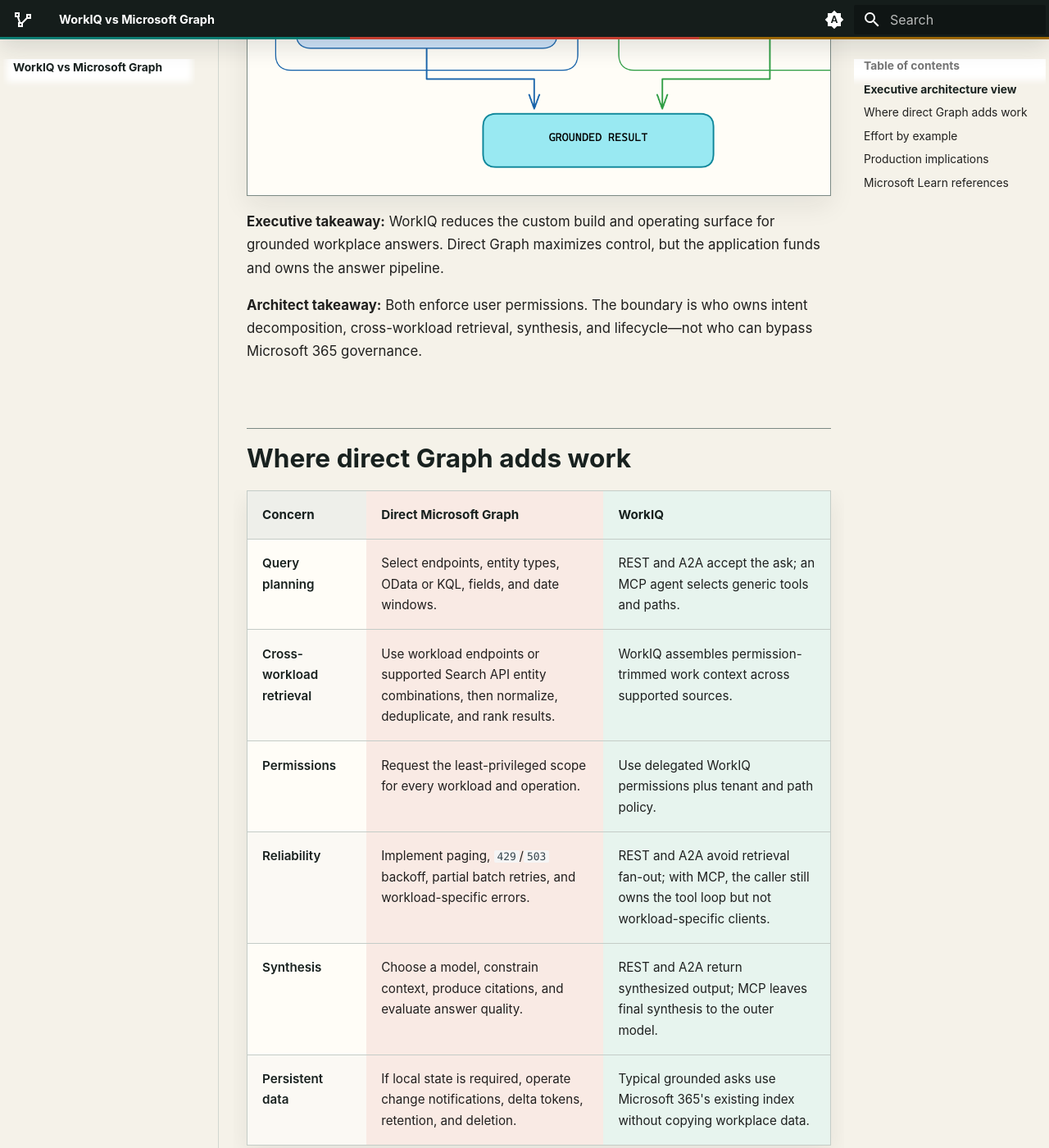
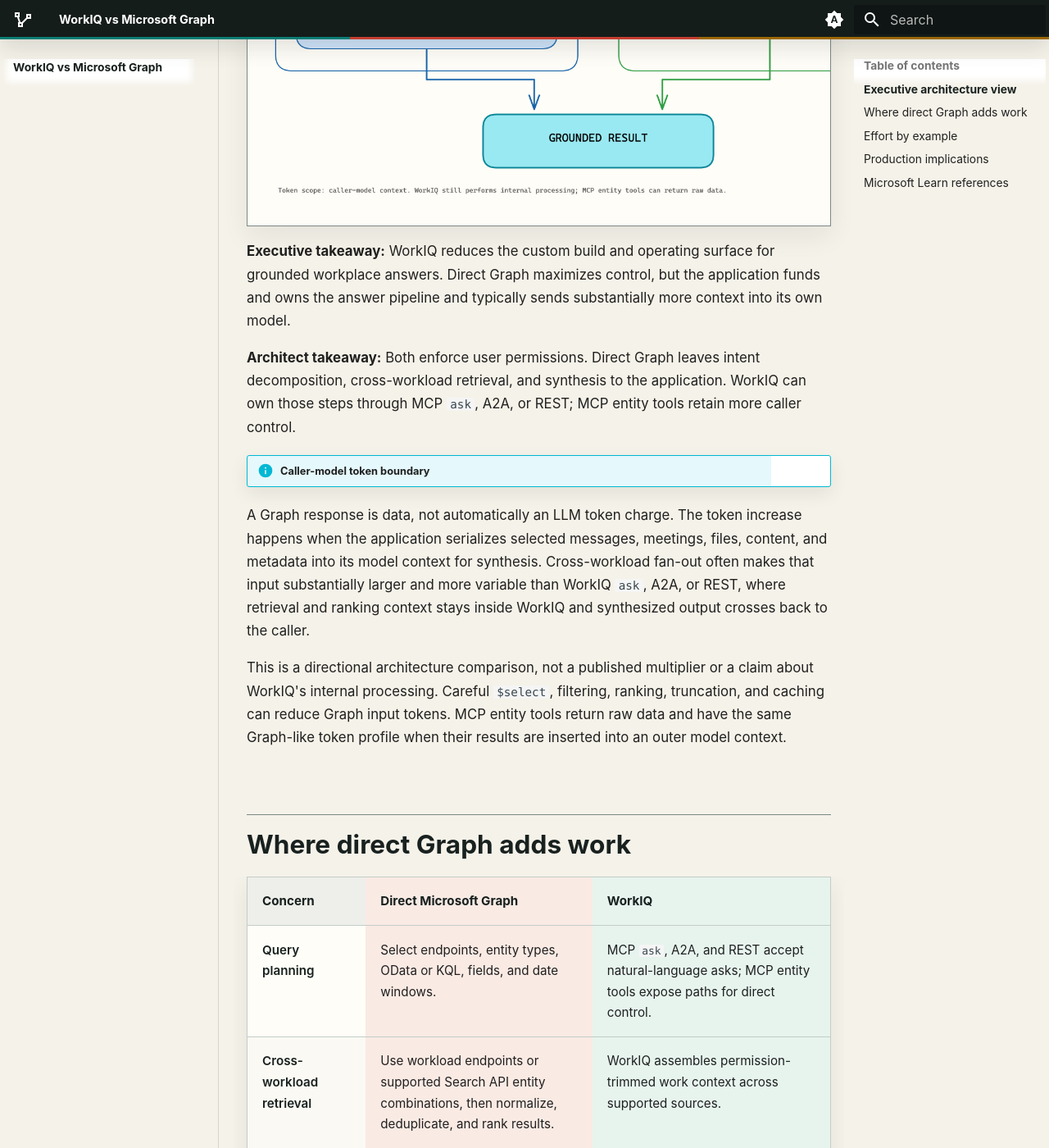
Before and after one commit to jeffrey-groneberg/workiq-deepagents, an MkDocs documentation site: the page built from docs/graph-vs-workiq.md, in a window 1280 px wide and 1400 px high, scrolled down 1212 px. Shown: the whole window at 82% size. Built offline with MkDocs 1.6.1 and Material for MkDocs 9.7.7, drawn with Linux system fonts in a browser that asks for light colours; some web fonts are replaced; some of the changed text lies outside the part shown.

Commit message:
docs: clarify protocol and token boundaries

```diff
--- a/docs/graph-vs-workiq.md
+++ b/docs/graph-vs-workiq.md
@@ -8,14 +8,28 @@
 ## Executive architecture view
 
 <figure class="workiq-diagram workiq-diagram--raster">
-  <img src="../assets/images/graph-vs-workiq.png" width="2560" height="2412" alt="A natural-language workplace ask branches into two paths. Direct Graph requires planning, retrieval, answer construction, and production operation. WorkIQ requires choosing MCP, A2A, or REST, then assembles context while the application keeps required control. Both paths produce a grounded result.">
+  <img src="../assets/images/graph-vs-workiq.png" width="2560" height="2528" alt="A natural-language workplace ask branches into two paths. Direct Graph retrieves raw cross-workload payloads and serializes selected records and metadata into a high and variable caller-model token load. WorkIQ ask, A2A, or REST keeps retrieval and ranking context inside WorkIQ and returns synthesized output with a lower caller-model token load. Both paths produce a grounded result.">
 </figure>
 
 **Executive takeaway:** WorkIQ reduces the custom build and operating surface for grounded workplace
-answers. Direct Graph maximizes control, but the application funds and owns the answer pipeline.
+answers. Direct Graph maximizes control, but the application funds and owns the answer pipeline and
+typically sends substantially more context into its own model.
 
-**Architect takeaway:** Both enforce user permissions. The boundary is who owns intent decomposition,
-cross-workload retrieval, synthesis, and lifecycle—not who can bypass Microsoft 365 governance.
+**Architect takeaway:** Both enforce user permissions. Direct Graph leaves intent decomposition,
+cross-workload retrieval, and synthesis to the application. WorkIQ can own those steps through MCP
+`ask`, A2A, or REST; MCP entity tools retain more caller control.
+
+!!! info "Caller-model token boundary"
+  A Graph response is data, not automatically an LLM token charge. The token increase happens when
+  the application serializes selected messages, meetings, files, content, and metadata into its
+  model context for synthesis. Cross-workload fan-out often makes that input substantially larger
+  and more variable than WorkIQ `ask`, A2A, or REST, where retrieval and ranking context stays
+  inside WorkIQ and synthesized output crosses back to the caller.
+
+  This is a directional architecture comparison, not a published multiplier or a claim about
+  WorkIQ's internal processing. Careful `$select`, filtering, ranking, truncation, and caching can
+  reduce Graph input tokens. MCP entity tools return raw data and have the same Graph-like token
+  profile when their results are inserted into an outer model context.
 
 ## Where direct Graph adds work
 
@@ -23,11 +37,12 @@
 
 | Concern | Direct Microsoft Graph | WorkIQ |
 | --- | --- | --- |
-| Query planning | Select endpoints, entity types, OData or KQL, fields, and date windows. | REST and A2A accept the ask; an MCP agent selects generic tools and paths. |
+| Query planning | Select endpoints, entity types, OData or KQL, fields, and date windows. | MCP `ask`, A2A, and REST accept natural-language asks; MCP entity tools expose paths for direct control. |
 | Cross-workload retrieval | Use workload endpoints or supported Search API entity combinations, then normalize, deduplicate, and rank results. | WorkIQ assembles permission-trimmed work context across supported sources. |
+| Caller-model context tokens | Raw records, content, and metadata selected for synthesis become input tokens; cross-workload fan-out makes the load high and variable. | MCP `ask`, A2A, and REST return synthesized output after internal grounding, usually producing a much smaller caller context. MCP entity tools are the exception. |
 | Permissions | Request the least-privileged scope for every workload and operation. | Use delegated WorkIQ permissions plus tenant and path policy. |
-| Reliability | Implement paging, `429`/`503` backoff, partial batch retries, and workload-specific errors. | REST and A2A avoid retrieval fan-out; with MCP, the caller still owns the tool loop but not workload-specific clients. |
-| Synthesis | Choose a model, constrain context, produce citations, and evaluate answer quality. | REST and A2A return synthesized output; MCP leaves final synthesis to the outer model. |
+| Reliability | Implement paging, `429`/`503` backoff, partial batch retries, and workload-specific errors. | MCP `ask`, A2A, and REST avoid caller-managed retrieval fan-out; MCP entity-tool callers own their operation loop. |
+| Synthesis | Choose a model, constrain context, produce citations, and evaluate answer quality. | MCP `ask`, A2A, and REST return synthesized WorkIQ output; MCP entity tools leave composition to the caller. |
 | Persistent data | If local state is required, operate change notifications, delta tokens, retention, and deletion. | Typical grounded asks use Microsoft 365's existing index without copying workplace data. |
 
 </div>
@@ -44,15 +59,15 @@
 
 | Ask | Direct Graph implementation | WorkIQ route | Relative effort |
 | --- | --- | --- | --- |
-| "What meetings do I have today?" | Query `calendarView`, handle time zones, recurrence, fields, and paging. | One REST turn or A2A message with required location metadata. | **Low / low.** Prefer Graph for structured events; WorkIQ for a prose answer. |
-| "Brief me for my Contoso call." | Search mail, Teams, files, and events with separate scopes and requests; fetch details; merge, rank, and summarize. | Create a REST conversation and submit the ask. | **High / low-medium.** |
+| "What meetings do I have today?" | Query `calendarView`, handle time zones, recurrence, fields, and paging. | Call MCP `ask`, submit one REST turn, or send an A2A message with required location metadata. | **Low / low.** Prefer Graph for structured events; WorkIQ for a prose answer. |
+| "Brief me for my Contoso call." | Search mail, Teams, files, and events with separate scopes and requests; fetch details; merge, rank, and summarize. | Submit the ask through MCP `ask`, REST chat, or A2A according to the caller contract. | **High / low-medium.** |
 | "Summarize project risks and correlate them with incident telemetry." | Build Microsoft 365 retrieval, an external telemetry integration, and a model/tool loop. | Give an outer agent WorkIQ MCP and telemetry tools. | **High / medium.** |
 | "Investigate the regression; let me cancel and reconnect later." | Add retrieval and synthesis plus a job queue, state store, status API, cancellation, and artifact persistence. | Send an A2A task; persist `task.id` and `contextId`; get, subscribe, or cancel while retained. | **Very high / medium.** |
 | "Create this exact approved calendar event." | Call the calendar endpoint with a narrow schema and explicit authorization. | Use an approval-gated MCP `create_entity` call. | **Low / medium.** Graph is usually the cleaner contract. |
 
 </div>
 
-The second row is the important dividing line. The
+The second row is the important Graph-versus-WorkIQ dividing line, not a protocol boundary. The
 [Microsoft Search API](https://learn.microsoft.com/graph/api/resources/search-api-overview?view=graph-rest-1.0)
 provides permission-trimmed hits, but mail, events, Teams messages, and files have different scopes,
 result shapes, paging limits, and supported combinations. Search does not perform the final
@@ -66,12 +81,15 @@
   token expiry and resynchronization behavior.
 - WorkIQ reduces that retrieval and synthesis surface, but it is delegated-only, usage billed, and
   AI-generated output still requires verification. REST has no writes or long-running task contract.
+- Compare caller-model input tokens separately from WorkIQ service usage. Reducing outer context does
+  not mean WorkIQ performs no internal retrieval, reasoning, or billable processing.
 - Both approaches enforce the signed-in user's access. WorkIQ does not grant access to content the
   user cannot already reach.
 
 ## Microsoft Learn references
 
 - [Work IQ API overview](https://learn.microsoft.com/microsoft-365/copilot/extensibility/work-iq/api-overview)
+- [Work IQ overview - Context](https://learn.microsoft.com/microsoft-365/copilot/extensibility/work-iq/#context)
 - [Work IQ MCP overview](https://learn.microsoft.com/microsoft-365/copilot/extensibility/work-iq/mcp/overview)
 - [Work IQ A2A overview](https://learn.microsoft.com/microsoft-365/copilot/extensibility/work-iq/a2a/overview)
 - [Work IQ REST overview](https://learn.microsoft.com/microsoft-365/copilot/extensibility/work-iq/rest/overview)
```
Also changed, not shown: docs/foundations.md (+8 -6 lines), docs/index.md (+11 -7 lines), docs/protocols/mcp.md (+20 -12 lines), docs/protocols/rest.md (+8 -3 lines), docs/assets/images/graph-vs-workiq.png, docs/assets/images/mcp-control-plane.png, 2 other files.
